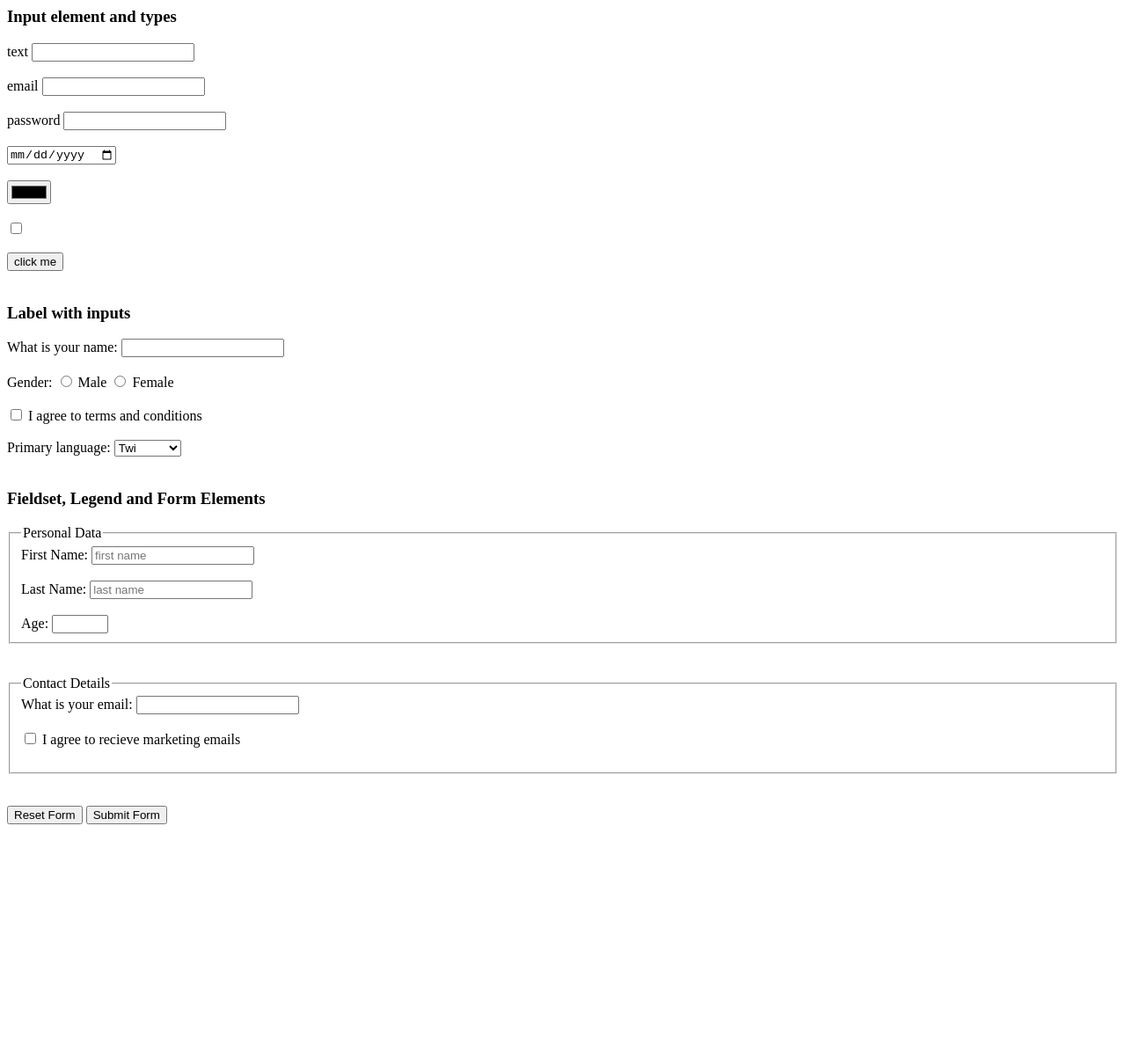
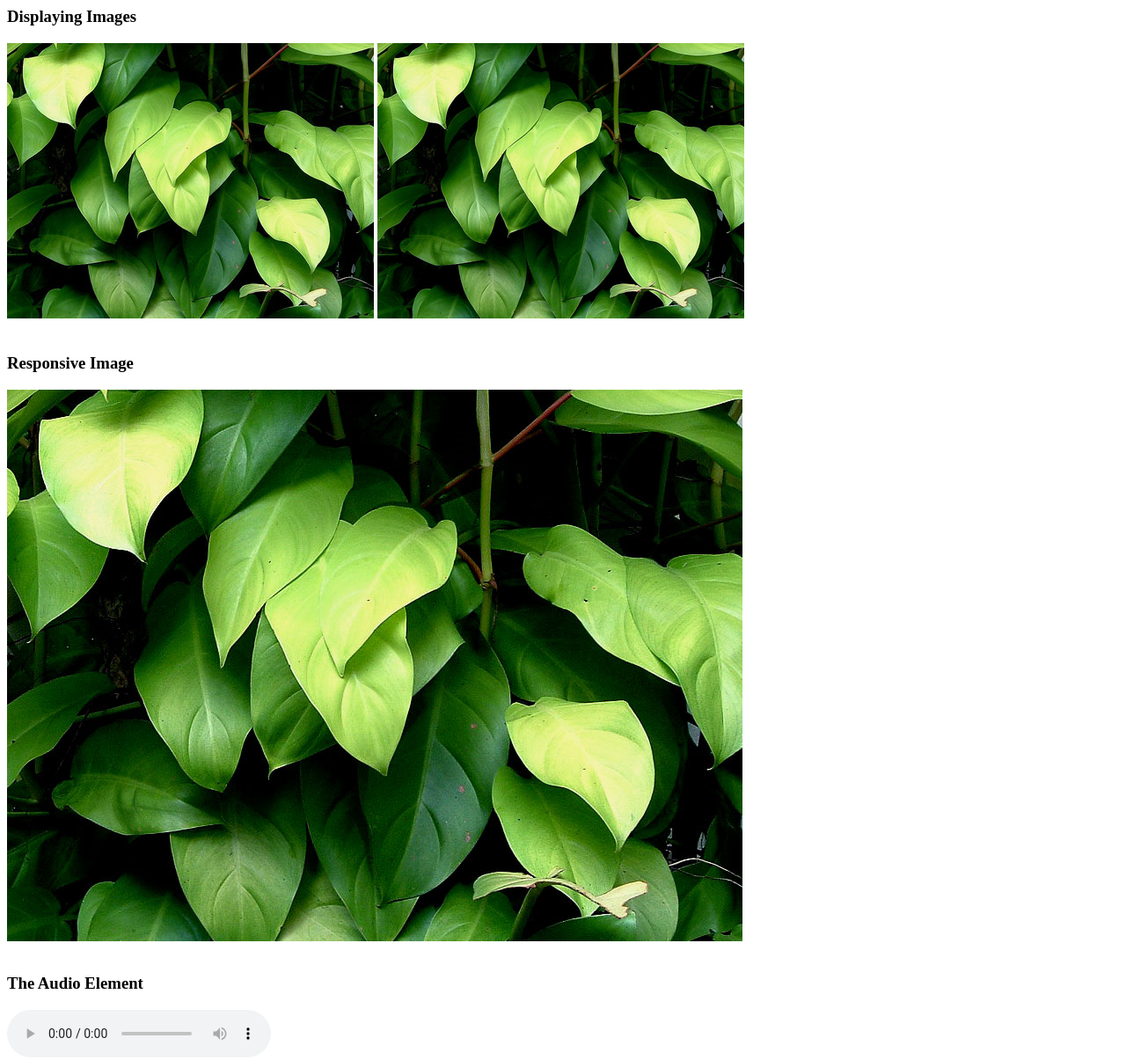
Before and after one commit to moses-20/html-premest, a plain HTML site: page index.html in a window 1280 px wide. Shown: the top 1205 px of the page at 88% size. Before the commit the page ends 953 px from the top, so only its background shows below. Drawn offline with Linux system fonts and the light colour scheme.

Commit message:
lesson-5

```diff
--- a/index.html
+++ b/index.html
@@ -1,117 +1,46 @@
-<!-- input element and types -->
-<h3>Input element and types</h3>
+<!-- image element -->
+<h3>Displaying Images</h3>
+<img src="/images/leaves.jpg" alt="a blue car" />
+
+<!-- picture element -->
+<picture>
+  <source srcset="/images/leaves.png" type="image/png" />
+  <source srcset="/images/leaves.webp" type="image/webp" />
+  <img src="/images/leaves.jpg" alt="green leaves" />
+</picture>
+
+<br />
+<br />
+<h3>Responsive Image</h3>
+<picture>
+  <source
+    media="(max-width: 760px)"
+    srcset="/images/leaves.png"
+    type="image/png"
+  />
+  <source
+    media="(min-width: 761px)"
+    srcset="/images/leaves@2x.png"
+    type="image/webp"
+  />
+  <img src="/images/leaves.png" alt="green leaves" />
+</picture>
+
+<br />
+<br />
 <div>
-  text
-  <input type="text" /> <br />
-  <br />
+  <h3>The Audio Element</h3>
+  <audio src="/audio/3Mice.mp3" controls>
+    Looks like your browser does not support the <code>audio</code> element
+  </audio>
 </div>
 
+<br />
+<br />
 <div>
-  email
-  <input type="email" /> <br />
-  <br />
+  <h3>The Video Element</h3>
+  <video src="/video/siyabonga.webm" controls>
+    If you see this text, it means your browser is old or does not support
+    playing video files.
+  </video>
 </div>
-
-<div>
-  password
-  <input type="password" /> <br />
-  <br />
-</div>
-
-<div>
-  <input type="date" /> <br />
-  <br />
-</div>
-
-<div><input type="color" /> <br /><br /></div>
-
-<div><input type="checkbox" /> <br /><br /></div>
-
-<div>
-  <input type="button" value="click me" /> <br />
-  <br />
-</div>
-
-<!-- label element with inputs -->
-<h3>Label with inputs</h3>
-<div>
-  <label for="name">What is your name:</label>
-  <input type="text" name="name" />
-  <br />
-  <br />
-</div>
-
-<div>
-  <label>Gender:</label>
-  <label>
-    <input type="radio" name="gender" value="male" />
-    Male
-  </label>
-  <label>
-    <input type="radio" name="gender" value="female" />
-    Female
-  </label>
-  <br />
-  <br />
-</div>
-
-<div>
-  <input type="checkbox" name="terms" id="terms" />
-  <label for="terms">I agree to terms and conditions</label>
-  <br />
-  <br />
-</div>
-
-<!-- options element -->
-<div>
-  <label for="language">Primary language:</label>
-  <select>
-    <option>Twi</option>
-    <option>Ewe</option>
-    <option>Fante</option>
-    <option>Ga</option>
-    <option>Adangbe</option>
-  </select>
-
-  <br />
-  <br />
-</div>
-
-<!-- fieldset, legend and form elements -->
-<h3>Fieldset, Legend and Form Elements</h3>
-<form action="#" method="post">
-  <fieldset>
-    <legend>Personal Data</legend>
-    <label for="first_name">First Name: </label>
-    <input type="text" name="first_name" placeholder="first name" />
-    <br />
-    <br />
-
-    <label for="last_name">Last Name: </label>
-    <input type="text" name="last_name" placeholder="last name" />
-    <br />
-    <br />
-
-    <label for="age">Age:</label>
-    <input type="number" name="age" min="18" max="100" />
-  </fieldset>
-  <br />
-  <br />
-
-  <fieldset>
-    <legend>Contact Details</legend>
-    <label for="email">What is your email:</label>
-    <input type="email" name="email" required />
-    <br />
-    <br />
-    <input type="checkbox" name="terms" id="terms" />
-    <label for="terms">I agree to recieve marketing emails</label>
-    <br />
-    <br />
-  </fieldset>
-
-  <br />
-  <br />
-  <input type="reset" value="Reset Form" />
-  <input type="button" value="Submit Form" />
-</form>
```
